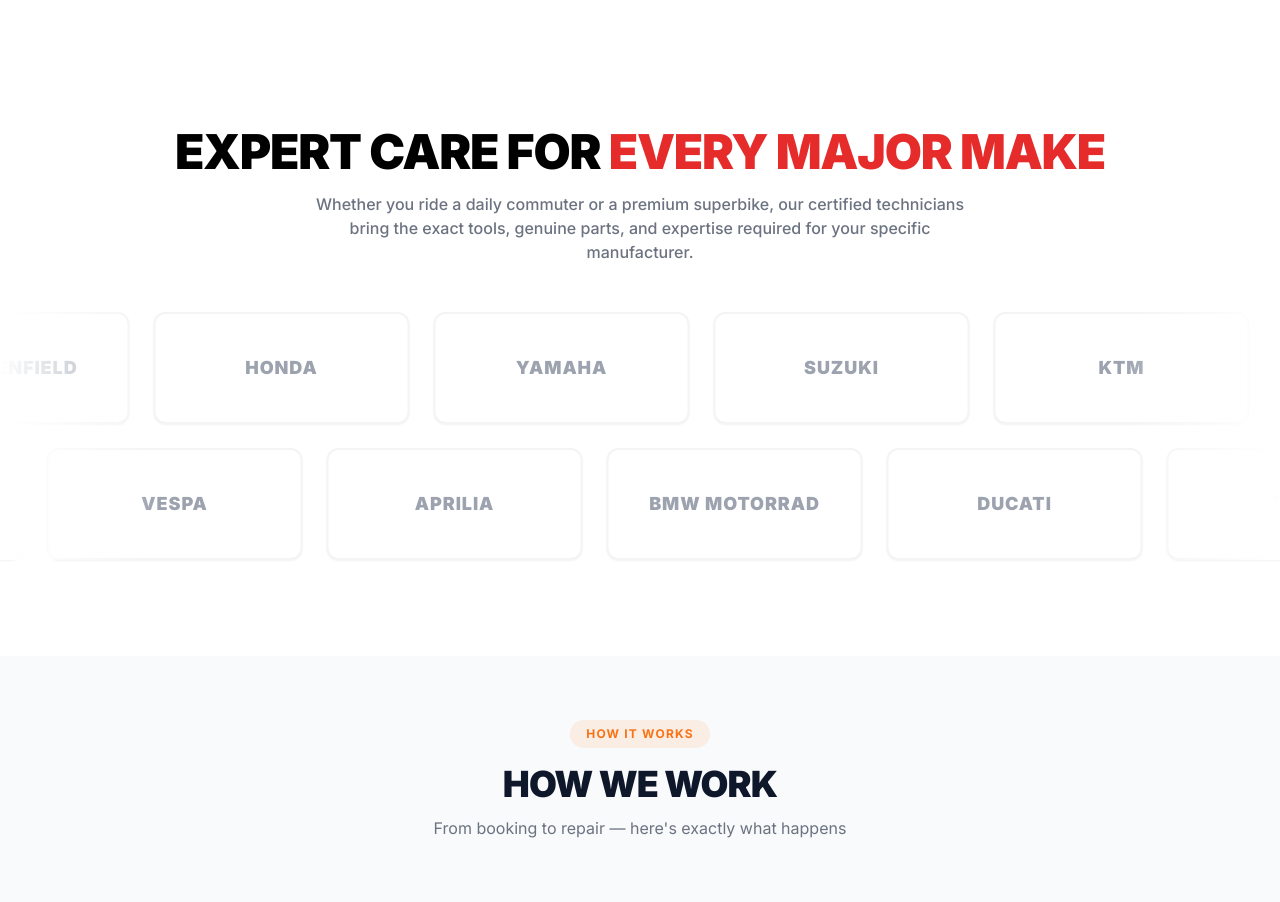
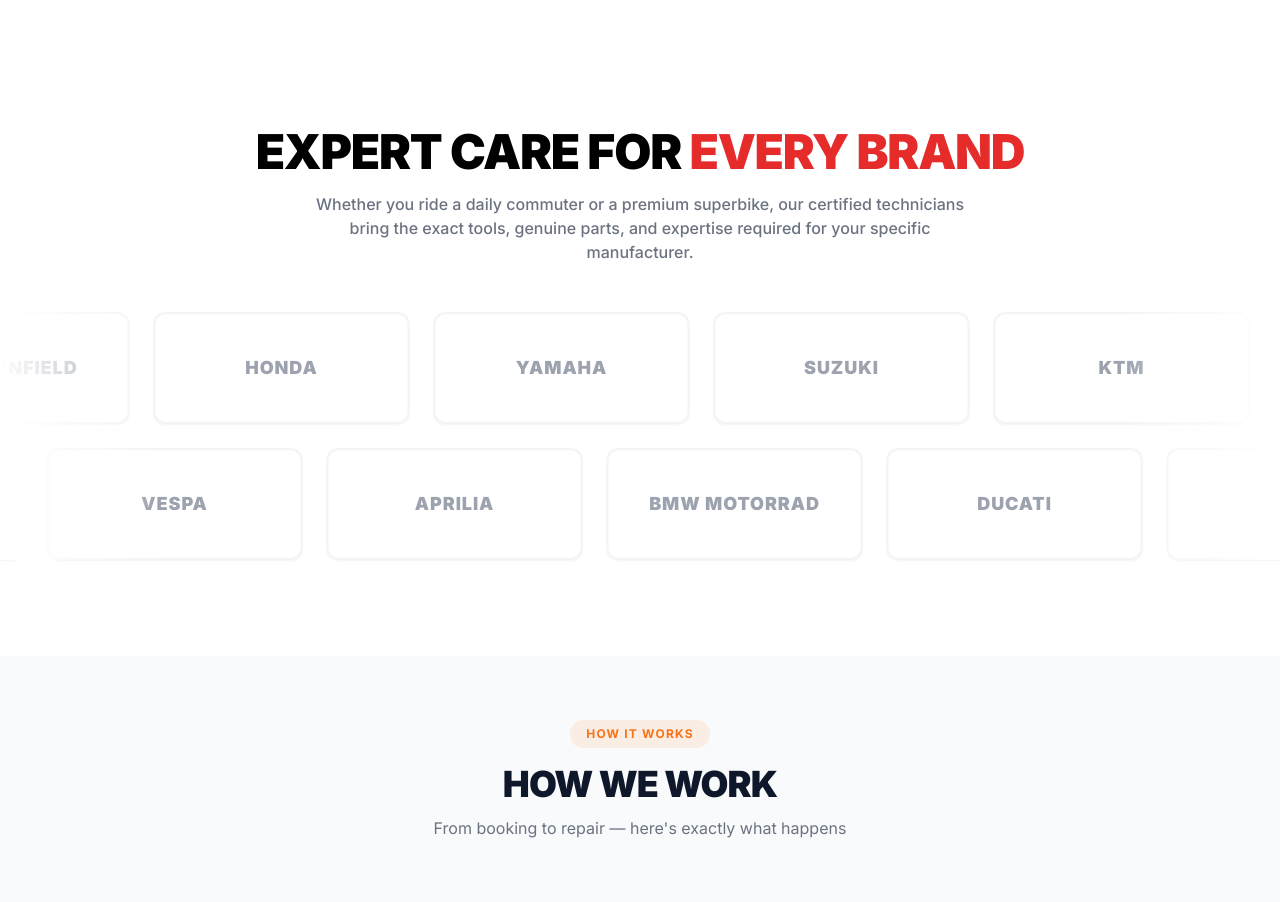
Before and after one commit to fixwheel-app/FIXWHEEL, a Next.js app in the folder frontend/: page / in a window 1280 px wide. Shown: the part 1240-2142 px from the top of the page. Built offline with nearby package versions, Linux system fonts and the light colour scheme.

Commit message:
copy: update brands marquee heading

```diff
--- a/frontend/components/BrandsMarquee.tsx
+++ b/frontend/components/BrandsMarquee.tsx
@@ -64,7 +64,7 @@
     <section className="py-16 md:py-24 bg-white overflow-hidden relative">
       <div className="max-w-7xl mx-auto px-4 md:px-8 mb-12 text-center">
         <h2 className="text-3xl md:text-5xl font-black uppercase tracking-tight text-black mb-4">
-          Expert Care for <span className="text-accent">Every Major Make</span>
+          Expert Care for <span className="text-accent">Every Brand</span>
         </h2>
         <p className="text-gray-500 font-medium max-w-2xl mx-auto text-sm md:text-base">
           Whether you ride a daily commuter or a premium superbike, our certified technicians bring the exact tools, genuine parts, and expertise required for your specific manufacturer.
```
